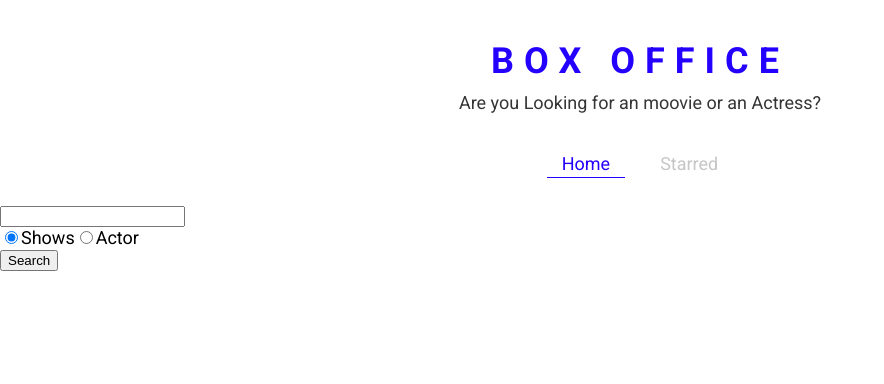
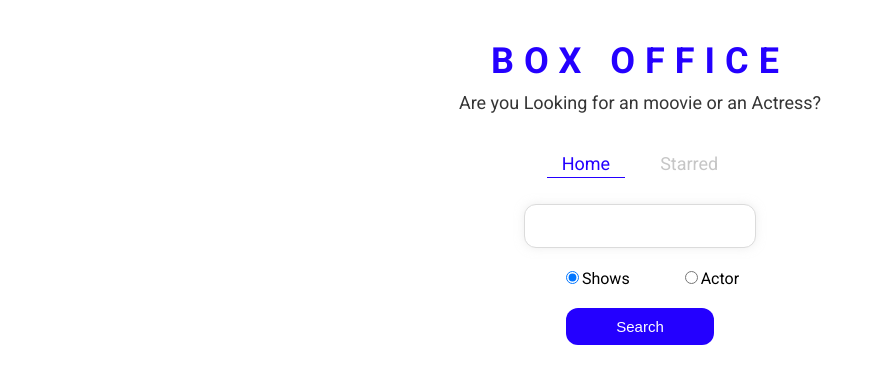
Before and after one commit to rohit-sanwariya/react-box-officeapp, a React (Create React App) app: page / in a window 1280 px wide. Shown: the top 384 px of the page, without its empty margins (0-884 px from the left). Built offline with nearby package versions, Linux system fonts and the light colour scheme.

Commit message:
Styling Complete

```diff
--- a/src/Pages/Home.js
+++ b/src/Pages/Home.js
@@ -1,73 +1,109 @@
-import React,{useState} from 'react'
-import ManageLayout from '../Components/ManageLayout'
-import apiGet from '../Misc/Config';
-import ShowGrid from '../Components/Shows/ShowGrid'
-import ActorGrids from '../Components/Actors/ActorGrids'
-import { useLastQuery } from '../Misc/CustomHooks';
-
-
-
-
+import React, { useState } from "react";
+import ManageLayout from "../Components/ManageLayout";
+import apiGet from "../Misc/Config";
+import ShowGrid from "../Components/Shows/ShowGrid";
+import ActorGrids from "../Components/Actors/ActorGrids";
+import { useLastQuery } from "../Misc/CustomHooks";
+import { SearchInput,RadioInputsWrapper, SearchButtonWrapper } from "./Home.styled";
 
 const Home = () => {
   const [input, setInput] = useLastQuery();
   const [results, setResults] = useState(null);
-    const [searchOption, setSearchOption] = useState('shows');
-    const isOption = searchOption === 'shows';
+  const [searchOption, setSearchOption] = useState("shows");
+  const isOption = searchOption === "shows";
   const onInputChange = (event) => {
     setInput(event.target.value);
-
-    }
+  };
   const onSearch = async (event) => {
     const data = await apiGet(`search/${searchOption}?q=${input}`);
 
     setResults(data);
+  };
+  const onKeyDown = (event) => {
+    if (event.keyCode === 13) {
+      onSearch();
     }
-    const onKeyDown = (event) =>{
-        if(event.keyCode===13){
-            onSearch()
+  };
+  const onSearchOption = (event) => {
+    setSearchOption(event.target.value);
+  };
+
+  const renderResults = () => {
+    if (results && results.length === 0) {
+      return (
+        <div
+          style={{
+            fontWeight: "bolder",
+            fontSize: 34,
+            padding: " 24px 0",
+          }}
+        >
+          No results
+        </div>
+      );
     }
-    }
-   const onSearchOption = (event) =>{
+    if (results && results.length > 0) {
+      return results[0].show ? (
+        <ShowGrid results={results} />
+      ) : (
+        <ActorGrids results={results} />
+      );
+    } else return null;
+  };
+  return (
+    <ManageLayout>
+      <SearchInput
+        onChange={onInputChange}
+        value={input}
+        type="text"
+        onKeyDown={onKeyDown}
+      />
+      <RadioInputsWrapper>
+      <div>
+        <label  style={labelStyle}htmlFor="shows-search">
+          <input
+            checked={isOption}
+            value="shows"
+            onChange={onSearchOption}
+            type="radio"
+            name=""
+            id="shows-search"
+          />
+          Shows
+          </label></div>
+           <div>
+        <label style={labelStyle} htmlFor="actors-search">
+          <input
+            checked={!isOption}
+            value="people"
+            onChange={onSearchOption}
+            type="radio"
+            name=""
+            id="actors-search"
+          />
+          Actor
+        </label> </div>
+      </RadioInputsWrapper>
+<SearchButtonWrapper>
+      <button type="button" onClick={onSearch}>Search </button></SearchButtonWrapper>
 
-    setSearchOption(event.target.value)
-   }
+      {renderResults()}
+    </ManageLayout>
+  );
+};
+
+export default Home;
+
+const labelStyle = {
+
+        display: "block",
+        position: "relative",
+        paddingLeft: "20px",
+
+        cursor: "pointer",
+        fontSize: "16px",
+        font:"Roboto",
+        userSelect: "none",
 
 
-
-
-
-    const renderResults = () =>{
-        if (results && results.length ===0){
-return <div style={{
-    fontWeight:'bolder',
-fontSize:34,
-padding:' 24px 0'
-}}>No results</div>
 }
-        if(results && results.length > 0) {
-        return  results[0].show ? (<ShowGrid results={results}/>) : (<ActorGrids results={results}/>)
-        }
-        else return null;
-    }
-    return (
-        <ManageLayout>
-        <input onChange={onInputChange} value={input} type="text" onKeyDown={onKeyDown}/>
-    <div>
-        <label htmlFor="shows-search"><input  checked={isOption} value="shows"  onChange={onSearchOption} type="radio" name="" id="shows-search"/>
-    Shows
-    </label>
-        <label htmlFor="actors-search"><input checked={!isOption}  value="people" onChange={onSearchOption}  type="radio" name="" id="actors-search"/>
-    Actor
-    </label>
-    </div>
-
-       <button type="button" onClick={onSearch}>Search</button>
-
-       {renderResults()}
-
-        </ManageLayout>
-    )
-}
-
-export default Home
--- /dev/null
+++ b/src/Pages/Home.styled.js
@@ -0,0 +1,49 @@
+import styled from 'styled-components';
+
+export const SearchInput = styled.input`
+  display: block;
+  font-family: 'Roboto', sans-serif;
+  width: 200px;
+  margin: auto;
+  outline: none;
+  padding: 13px 15px;
+  border: 1px solid #dbdbdb;
+  box-shadow: 0px 0px 10px 0px rgba(219, 219, 219, 0.5);
+  font-size: 14px;
+  border-radius: 12px;
+  color: #8d8d8d;
+
+  &::placeholder {
+    font-weight: 300;
+    color: #8d8d8d;
+  }
+`;
+
+export const RadioInputsWrapper = styled.div`
+  display: flex;
+  justify-content: center;
+  margin: 20px 0;
+
+  div {
+    margin: 0 15px;
+  }
+`;
+
+export const SearchButtonWrapper = styled.div`
+  text-align: center;
+  margin-bottom: 35px;
+
+  button {
+    color: #fff;
+    background-color: ${({ theme }) => theme.mainColors.blue};
+    margin: auto;
+    padding: 10px 50px;
+    font-size: 15px;
+    border: none;
+    outline: none;
+    border-radius: 12px;
+    &:hover {
+      cursor: pointer;
+    }
+  }
+`;
```
Also changed, not shown: src/Pages/Show.styled.js (added, +26 -0 lines). Lines whose indentation alone changed are shown as unchanged.
